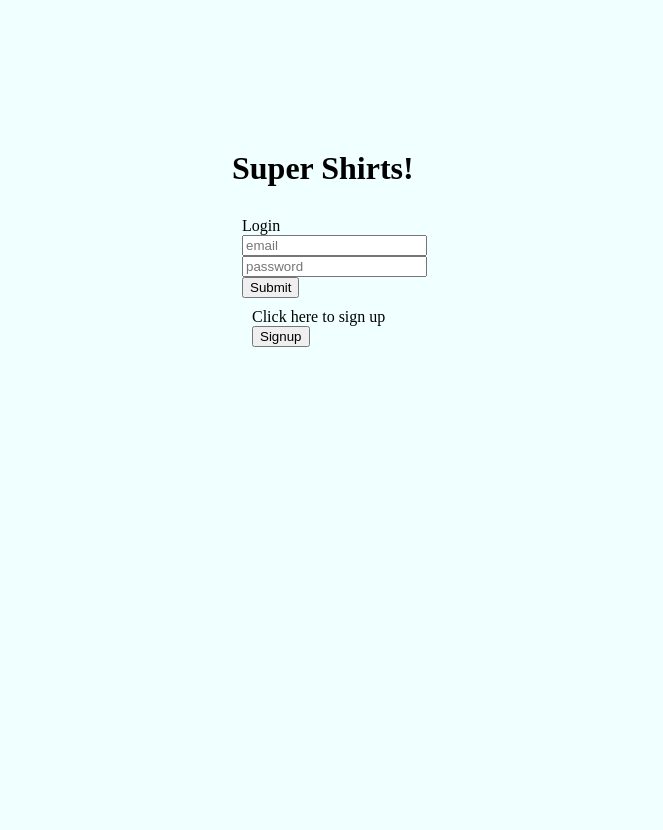
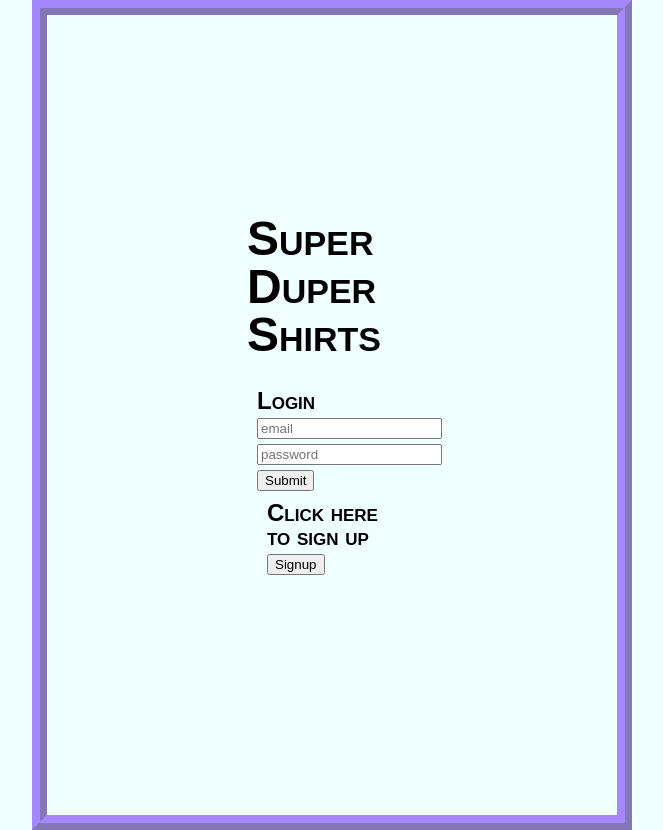
Before and after one commit to Pranavnkom/College-Attire-Trader, a Python web app: template templates/Login.html in a window 1280 px wide. Shown: the whole page, without its empty margins (308-971 px from the left). Before the commit the page ends 347 px from the top, so only its background shows below. Run offline with Jinja, Linux system fonts and the light colour scheme; the template is opened without the code that fills it, so the values that code supplies are empty.

Commit message:
11:21(HTML)

```diff
--- a/styles/login.css
+++ b/styles/login.css
@@ -5,7 +5,10 @@ body {
 }
 
 .login-header {
-  padding: 150px 200px;
+  padding: 200px 200px;
+  font: small-caps bold 24px/1 sans-serif;
+  border: 4mm ridge rgb(100, 50, 220, .6);
+  color: black;
 
 }
 
--- a/templates/Login.html
+++ b/templates/Login.html
@@ -7,7 +7,7 @@
   <head>
 <body>
 <div class="login-header">
-  <h1>Super Shirts!</h1>
+  <h1>Super Duper Shirts</h1>
 
 <div id="email-popup" class="email-container">
   <form method="post" class="email-form"
@@ -19,6 +19,7 @@
            placeholder="password" value="">
 
     <input type="submit" name="login_btn" value="Submit">
+
   </form>
   <form>
     <div id="signup-popup" class="signup-container">
```
